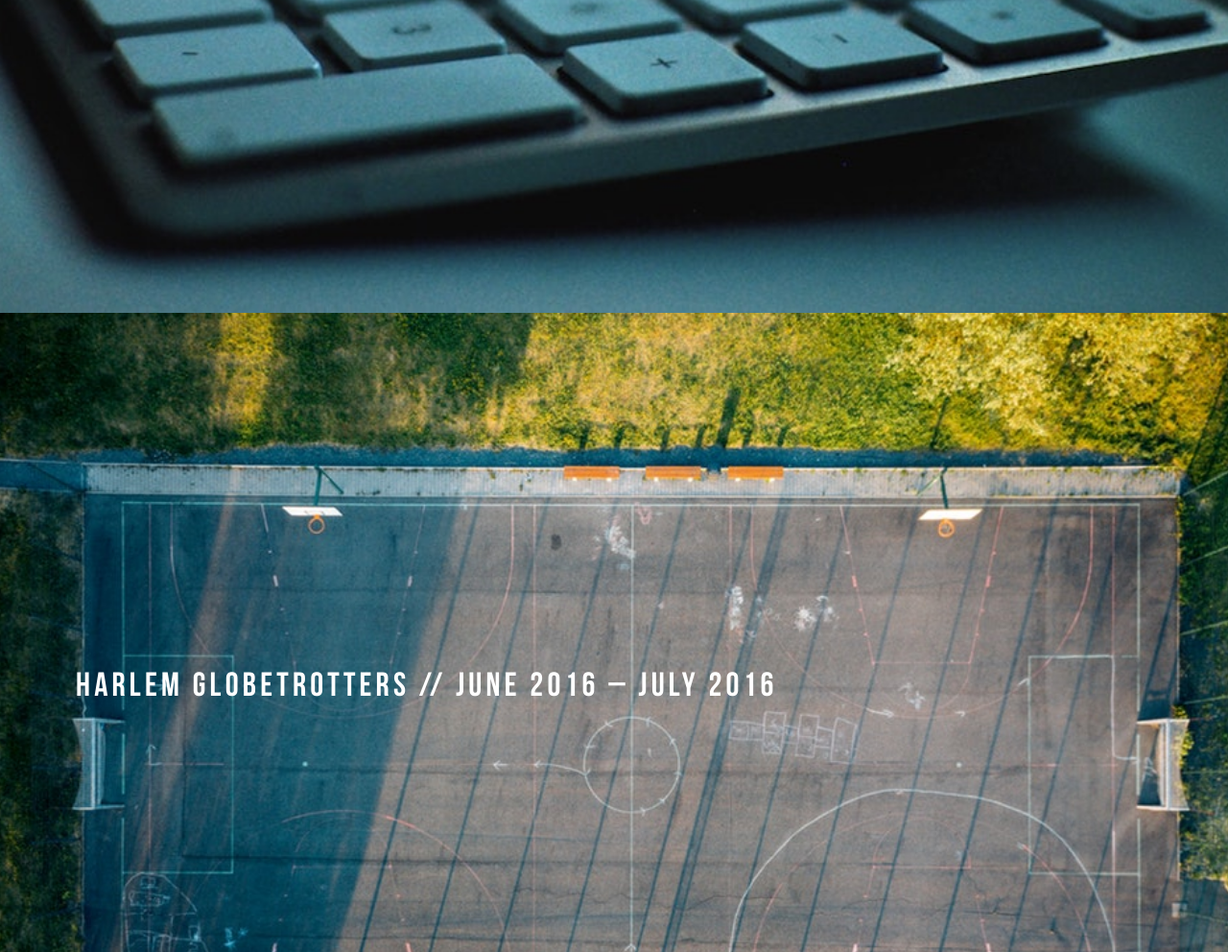
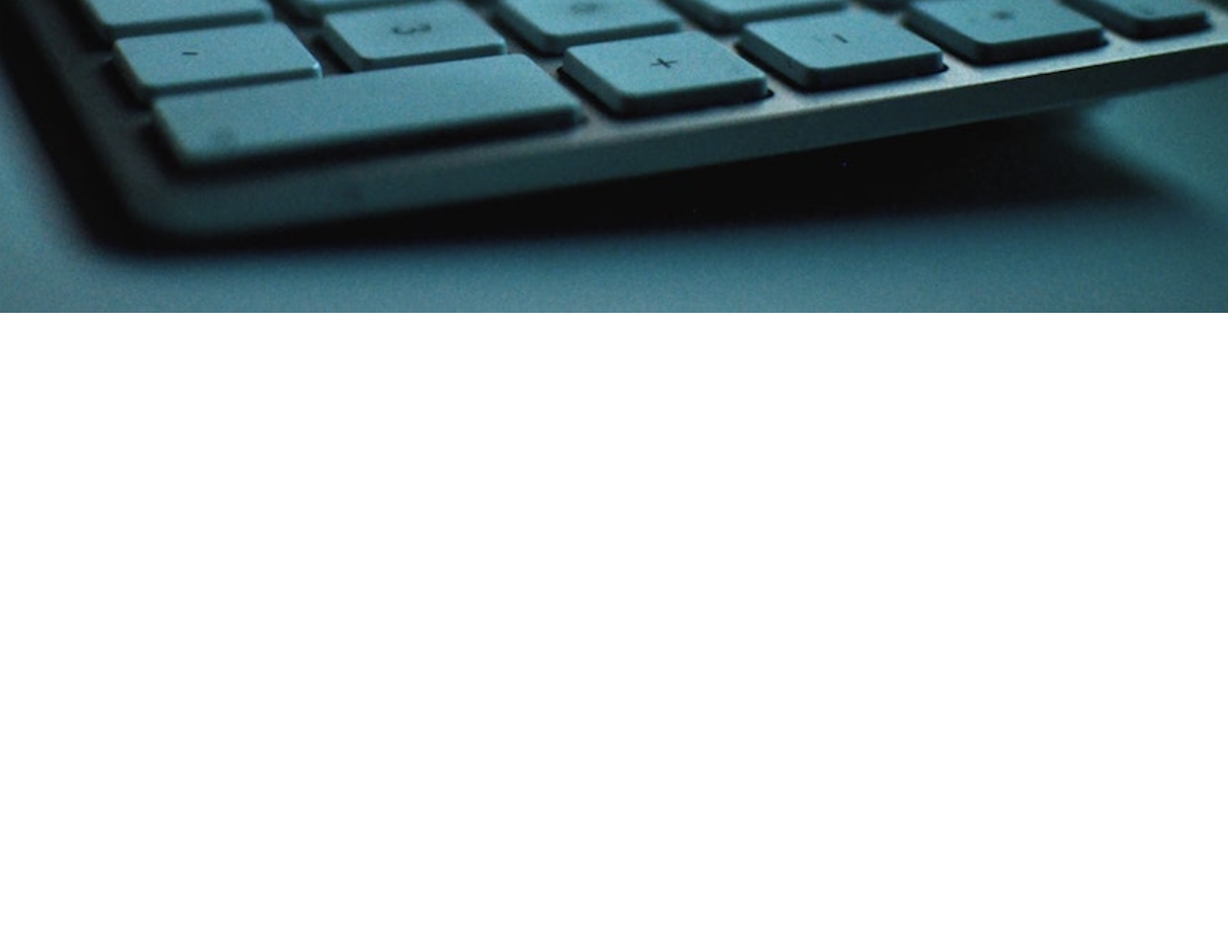
Before and after one commit to mazarady/mazarady.github.io, a website: page index.html in a window 1280 px wide. Shown: the part 1908-2900 px from the top of the page at 96% size. After the commit the page ends 2234 px from the top, so only its background shows below. Drawn offline with Linux system fonts and the light colour scheme.

Commit message:
Update index.html

```diff
--- a/index.html
+++ b/index.html
@@ -476,14 +476,14 @@
 
 
 
-  <a href = "article.html" style="text-decoration: none">
+<!--   <a href = "article.html" style="text-decoration: none">
     <div class="first_picture">
       <div class = "hover_pic"></div>
       <div class = "caption col-md-12">
         <h1 class="caption_text_size">Harlem Globetrotters // JUNE 2016 – JUly 2016 </h1>
       </div>
     </div>
-  </a>
+  </a> -->
 
     <!-- Bootstrap core JavaScript -->
     <script src="vendor/jquery/jquery.min.js"></script>
```
